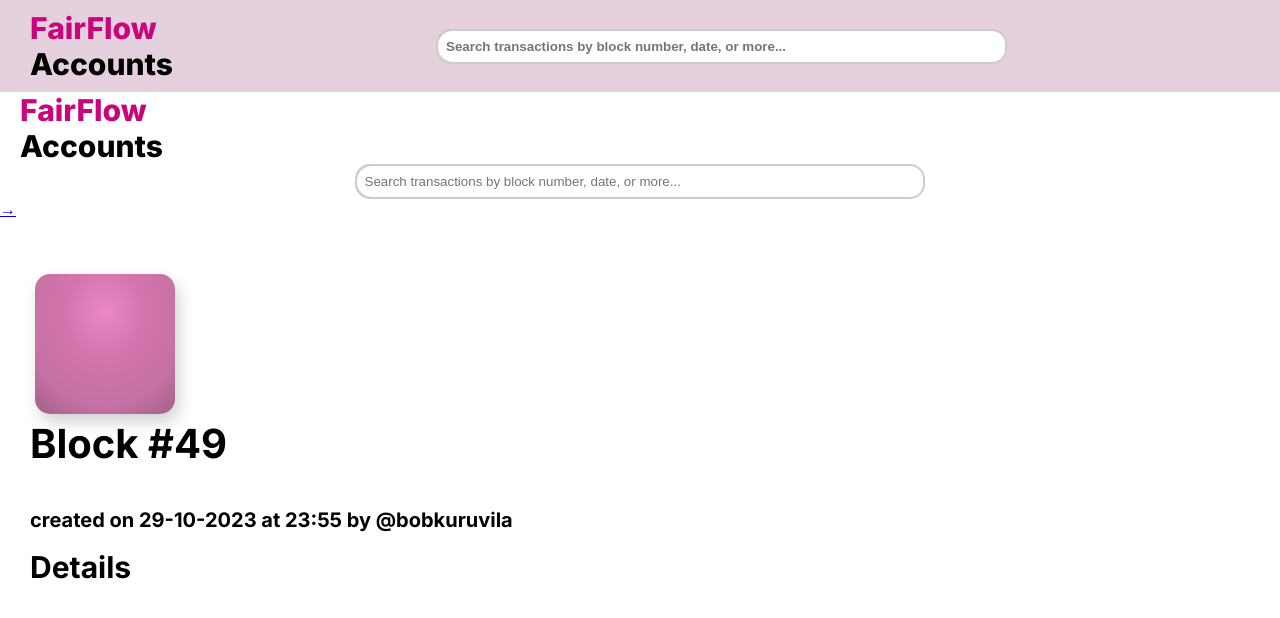
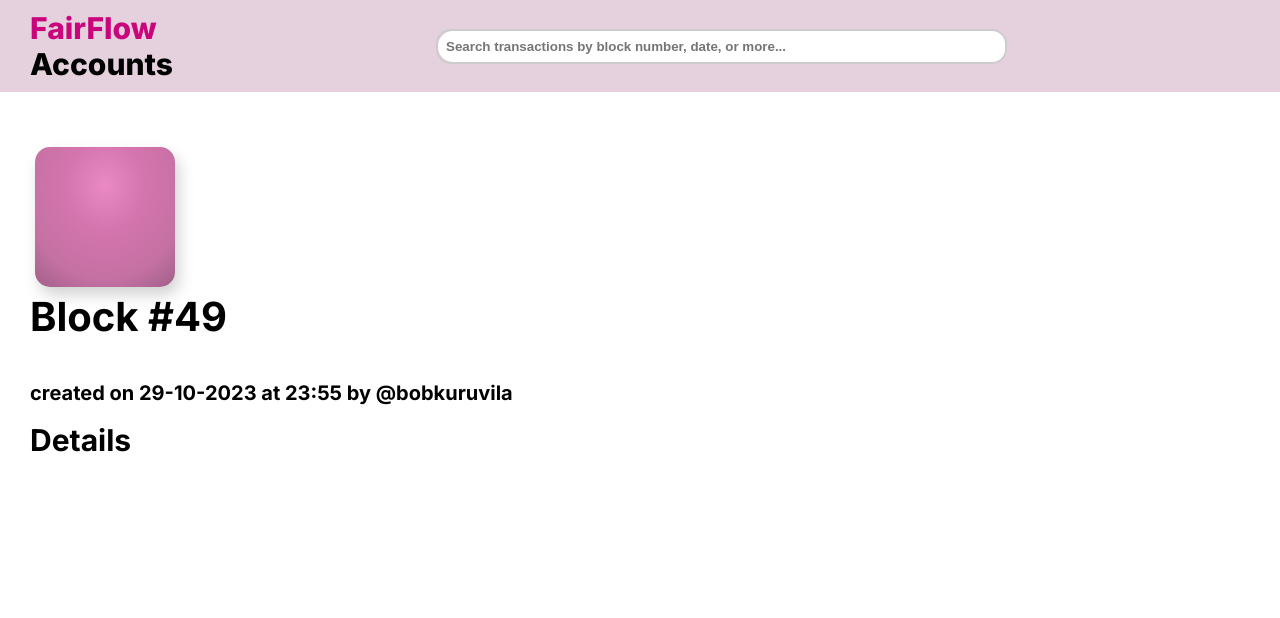
Before and after one commit to easwarinair/FairFlowAccounts-FrontEnd, a Next.js app: page /blocks in a window 1280 px wide. Shown: the top 618 px of the page. Built offline with nearby package versions, Linux system fonts and the light colour scheme.

Commit message:
Update page.js

```diff
--- a/src/app/blocks/page.js
+++ b/src/app/blocks/page.js
@@ -22,22 +22,7 @@ export default function Page() {
           />
         </div>
       </header>
-      <div className="logo">
-        <a href="../home.html">
-          <span className="mag">FairFlow</span>
-          <br></br>
-          <span className="black">Accounts</span>
-        </a>
-      </div>
-      <div className="search-bar">
-        <input
-          type="text"
-          placeholder="Search transactions by block number, date, or more..."
-        ></input>
-      </div>
-      <a href="block48.html" className="next-arrow">
-        &rarr;
-      </a>
+
       <main>
         <div className="rectangle-container">
           <div className="rounded-rectangle"></div>
```
